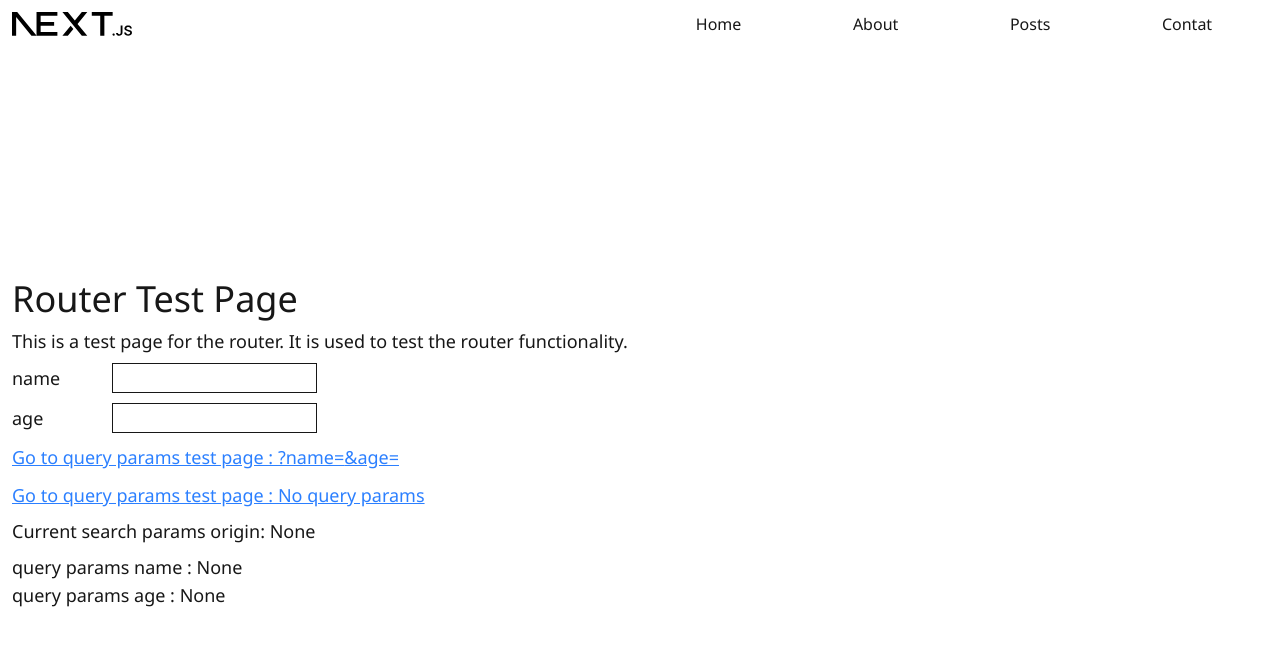
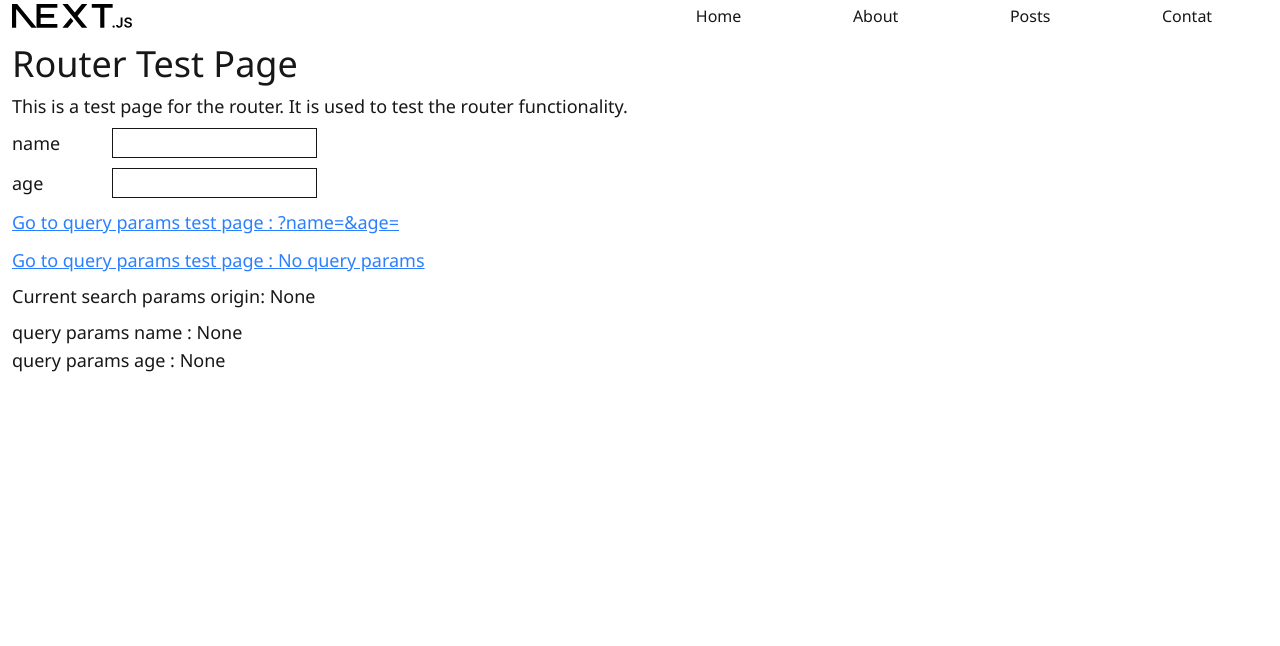
Before and after one commit to idkwiwtk/blog, a Next.js app: page /router-test in a window 1280 px wide. Shown: the top 646 px of the page. Built offline with nearby package versions, Linux system fonts and the light colour scheme; a web font is replaced by a local one.

Commit message:
content wrapper component

```diff
--- a/package.json
+++ b/package.json
@@ -9,6 +9,7 @@
   },
   "dependencies": {
     "@hookform/resolvers": "^5.2.2",
+    "class-variance-authority": "^0.7.1",
     "clsx": "^2.1.1",
     "next": "15.5.2",
     "react": "19.1.0",
--- a/src/app/page.tsx
+++ b/src/app/page.tsx
@@ -34,30 +34,23 @@ export default function Home() {
           <PageList />
         </ContentWrapper>
       </ContentBox>
-
       <ContentBox>
-        <ContentWrapper
-          className={cn("h-[100vh]", "flex justify-center items-center")}
-        >
+        <ContentWrapper>
           <VideoWidget />
         </ContentWrapper>
       </ContentBox>
       <ContentBox>
-        <ContentWrapper
-          className={cn("h-[100vh]", "flex justify-center items-center")}
-        >
+        <ContentWrapper>
           <TextWidget />
         </ContentWrapper>
       </ContentBox>
       <ContentBox>
-        <ContentWrapper
-          className={cn("h-[100vh]", "flex justify-center items-center")}
-        >
+        <ContentWrapper>
           <ScrollingWidget />
         </ContentWrapper>
       </ContentBox>
       <ContentBox>
-        <ContentWrapper className="h-[100vh]">
+        <ContentWrapper>
           <h1>my blog</h1>
 
           <p>this is my blog.</p>
--- a/src/shared/ui/content/ContentWrapper.tsx
+++ b/src/shared/ui/content/ContentWrapper.tsx
@@ -1,12 +1,21 @@
 import React from "react";
+import { cva, type VariantProps } from "class-variance-authority";
 
-export interface ContentWrapperProps {
+const contentWrapperVaritants = cva("p-12", {
+  variants: {
+    variant: {
+      header: "px-12 py-4 flex justify-between",
+    },
+  },
+});
+
+export interface ContentWrapperProps
+  extends VariantProps<typeof contentWrapperVaritants> {
   children: React.ReactNode;
-  className?: string;
 }
 
-const ContentWrapper = ({ children, className }: ContentWrapperProps) => {
-  return <div className={`p-12 ${className}`}>{children}</div>;
+const ContentWrapper = ({ children, variant }: ContentWrapperProps) => {
+  return <div className={contentWrapperVaritants({ variant })}>{children}</div>;
 };
 
 export default ContentWrapper;
--- a/src/widgets/header/ui/Header.tsx
+++ b/src/widgets/header/ui/Header.tsx
@@ -23,7 +23,7 @@ const Header = () => {
   return (
     <header className={`${stickyHeader(direction)}`}>
       <ContentBox>
-        <ContentWrapper className="flex justify-between">
+        <ContentWrapper variant={"header"}>
           <Logo />
           <Menu />
         </ContentWrapper>
```
Also changed, not shown: 1 other file (tests, documents, lock files or other folders).
